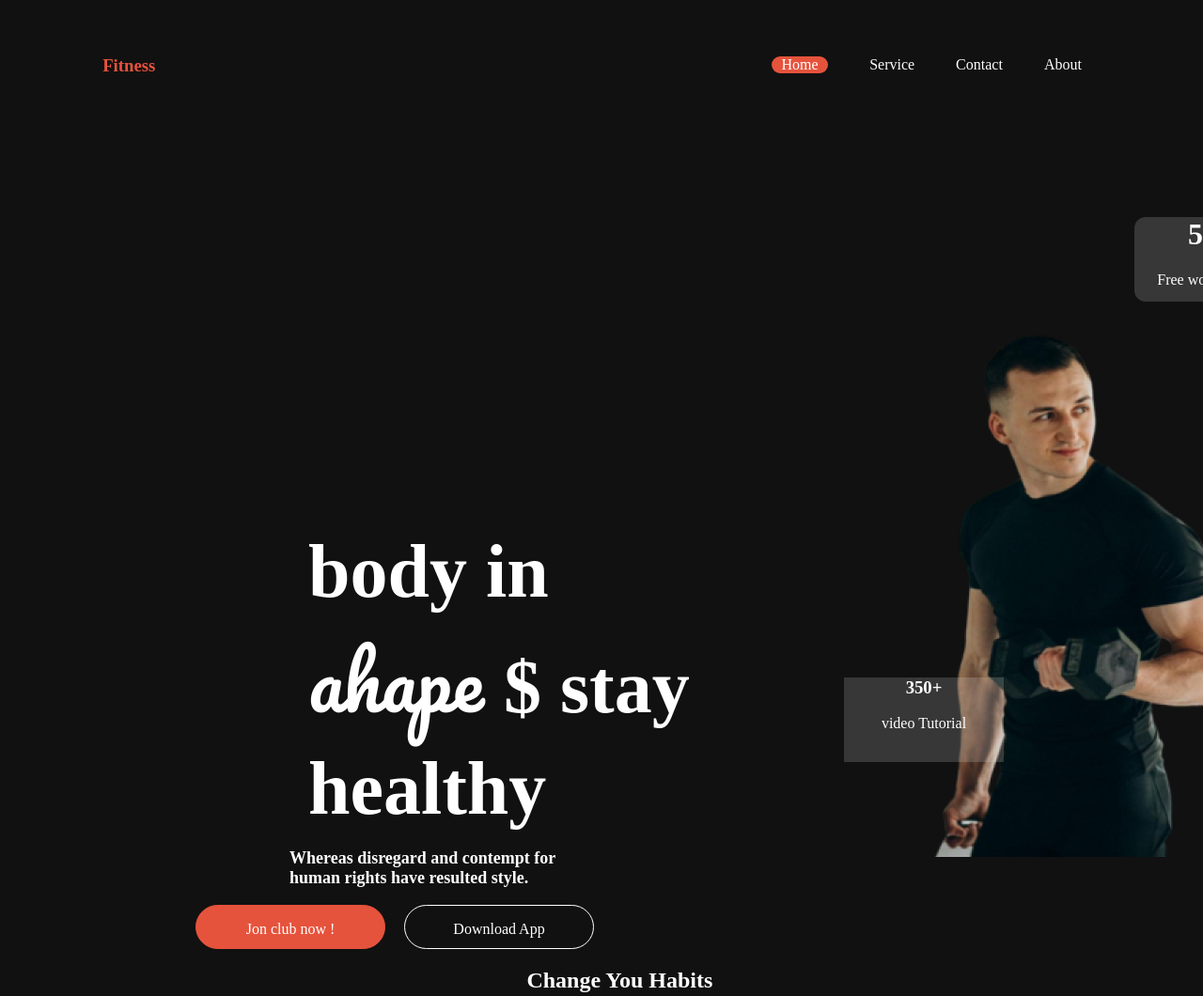
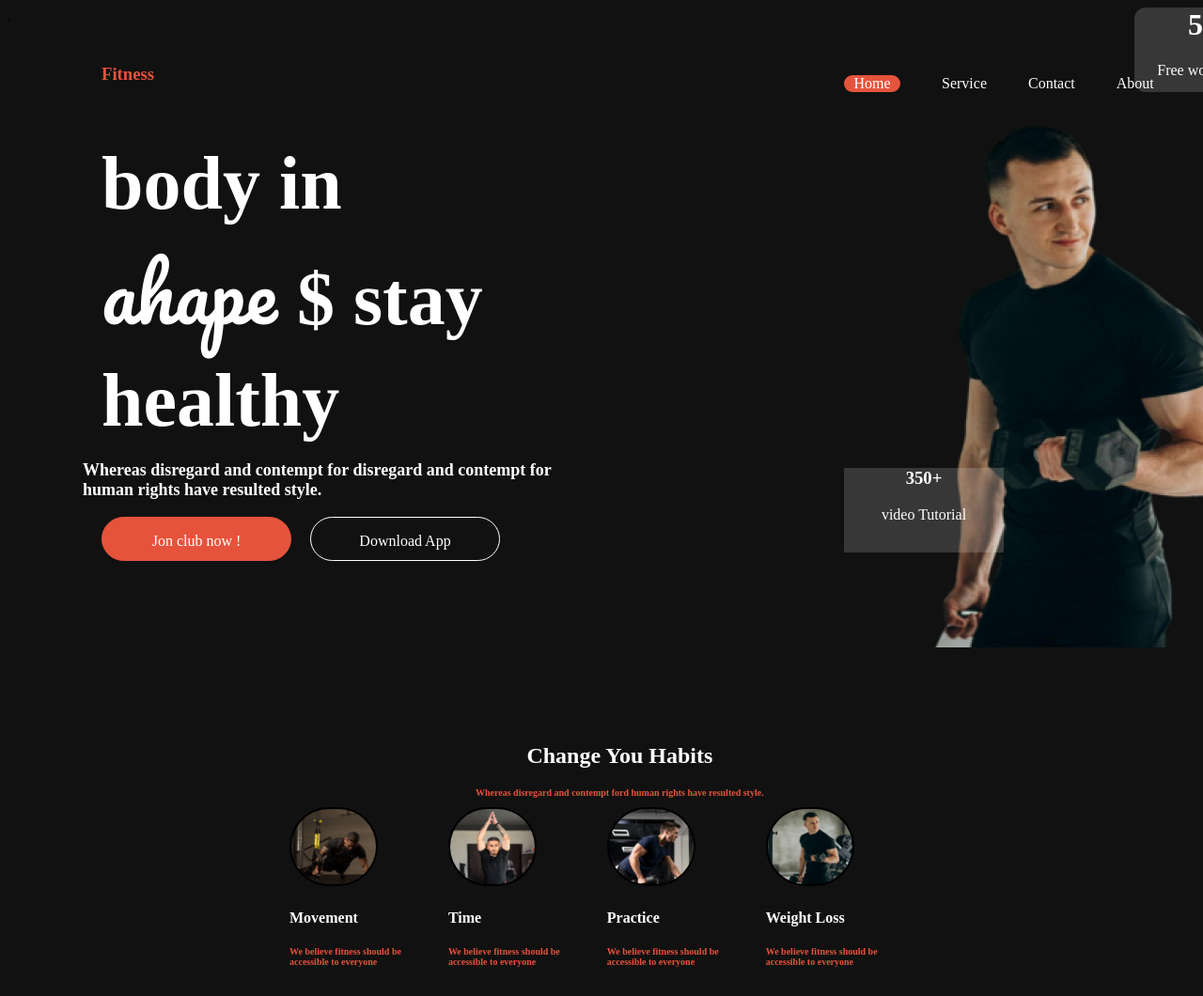
Before and after one commit to ovisack/Assingment-01, a plain HTML site: page index.html in a window 1280 px wide. Shown: the top 1060 px of the page at 94% size. Drawn offline with Linux system fonts and the light colour scheme; a web font is replaced by a local one.

Commit message:
first commit

```diff
--- a/index.html
+++ b/index.html
@@ -21,11 +21,11 @@
 </head>
     <body>
 
-
+,<header>
 
         <nav class="naveber">
             <h3 class="barnd">Fitness</h3>
-            <ul >
+            <ul class="nav-item0" >
          <li class="nav-item-1"><a href="" class="nav-links text-style"> Home</a></li>
                <li class="nav-item"><a href="" class="nav-links taxt-style"> Service</a></li>
                <li class="nav-item"><a href="" class="nav-links taxt-style">Contact</a></li>
@@ -35,6 +35,7 @@
 
 
          <div class="cart-nav">
+
                 <div class="cart" >
                 <h1 id="h1-01">500+ </h1>
                 <p class="p1">Free workout videos</p>
@@ -53,7 +54,7 @@
                 <span> body in <br> <span class="font">ahape </span>$ stay <br>healthy   </span>
              </div>
              <div class="praga">
-                 <p class="pas">Whereas disregard and contempt for <br> human rights have resulted style.</p>
+                 <p class="pas">Whereas  disregard and contempt for  disregard and contempt for <br> human rights have resulted style.</p>
              </div>
         </div>
 
@@ -65,7 +66,7 @@
         <div class="box2"><p>Download App</p></div>
               </div>
 
-
+            </header>
        <section class="leout-1">
         <div class="hading">
             <h1 > Change You Habits</h1>
--- a/style.css
+++ b/style.css
@@ -9,7 +9,10 @@
   body{
   background-color: #111111;
   }
-
+  header{
+    width: 1440px;
+    height: 715px;
+  }
 
 .cart-nav{
       display: block;
@@ -17,101 +20,21 @@
     background-repeat: no-repeat;
     background-position: 980px;
     width: 380px;
-margin-top: -200px;
+    margin-top: -400px;
+    }
 
-}
+
 
    .cart-nav{
 
     width: 1440px;
     height: 782px;;
-
+    /* margin-top: -400px;
+    */
 
   }
-  .barnd{
-    color: #E6533C;
-    font-weight: 850;
-  size: 40px;
-  line-height: 45.2px;
+  .cart{
 
-  }
-  nav{
-    width: 84%;
-    margin: auto;
-    padding: 20px 0;
-    display: flex;
-    align-items: center;
-    justify-content: space-between;
-
-  }
-  nav ul li{
-    display: inline-block;
-    list-style:none;
-    margin: 10px 20px ;
-  }
-  nav ul li a{
-    text-decoration: none;
-    color: #FFFFFF;
-
-  }
-  .nav-item-1{
-    text-align: center;
-    background-color: #E6533C;
-    width: 60px;
-    border-radius: 10px 10px ;
-  }
-  /* .img-box{
-
-    width: 380px;
-    height: 650px;
-    position: absolute;
-    right: 100px;
-    bottom: 0;
-    top: 140px;
-
-  } */
-  /* .img-box img{
-
-    height: 100%;
-    position: absolute;
-    left: 50%;
-    bottom: 0;
-    transform: translateX(-50%);
-
-  } */
-
-  .sevillana-regular {
-    font-family: "Sevillana", cursive;
-    font-weight: 400;
-    font-style: normal;
-  }
-
-   .info{
-    color: #FFFFFF;
-    margin-left: 300px;
-    margin-top: -440px;
-    font-weight: bolder;
-    font-size: 2em;
-
-   }
-    .span{
-    color: #FFFFFF;
-    margin-left: 20px;
-    margin-top: -450px;
-    font-weight: bolder;
-    font-size: 2.5em;
-
-   }
-   .font{
-
-    font-family: "Pacifico", cursive;
-    font-weight: 400;
-    font-style: normal;
-    }
-
-
-
-  .cart{
     border: 1px;
     color: #FFFFFF;
     background-color: rgba(255, 255, 255, 0.16);
@@ -137,6 +60,83 @@ margin-top: -200px;
     margin-left: 890px;
     text-align: center;
   }
+  .naveber{
+    margin-top: -50px;
+  }
+  .nav-item0{
+    margin-top: -50px;
+  }
+
+  .barnd{
+    color: #E6533C;
+    font-weight: 850;
+  size: 40px;
+  line-height: 45.2px;
+  margin-left: 100px;
+  margin-top: 80px;
+  }
+  .nav-item-1{
+    text-align: center;
+    background-color: #E6533C;
+    width: 60px;
+    border-radius: 10px 10px ;
+    margin-left: 850px;
+
+  }
+
+
+   .nav{
+    width: 84%;
+    margin: auto;
+    padding: 20px 0;
+    display: flex;
+    align-items: center;
+    justify-content: space-between;
+
+  }
+  nav ul li{
+    display: inline-block;
+    list-style:none;
+    margin: 10px 20px ;
+  }
+  nav ul li a{
+    text-decoration: none;
+    color: #FFFFFF;
+
+  }
+
+
+  .sevillana-regular {
+    font-family: "Sevillana", cursive;
+    font-weight: 400;
+    font-style: normal;
+  }
+
+   .info{
+    color: #FFFFFF;
+    margin-left: 80px;
+    margin-top: -640px;
+    font-weight: bolder;
+    font-size: 2em;
+
+   }
+    .span{
+    color: #FFFFFF;
+    margin-left: 20px;
+
+    font-weight: bolder;
+    font-size: 2.5em;
+
+   }
+   .font{
+
+    font-family: "Pacifico", cursive;
+    font-weight: 400;
+    font-style: normal;
+    }
+
+
+
 
   .praga{
     font-size: 18px;
@@ -145,7 +145,7 @@ margin-top: -200px;
     display: flex;
   text-align: center;
   gap: 20px;
-  margin-left: 200px;
+  margin-left: 100px;
 
   }
   .box1{
```
Lines whose indentation alone changed are shown as unchanged.
